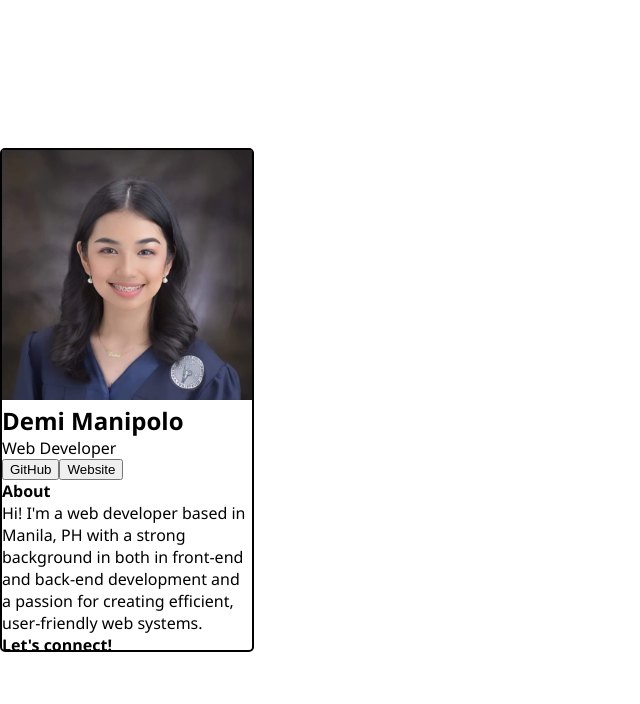
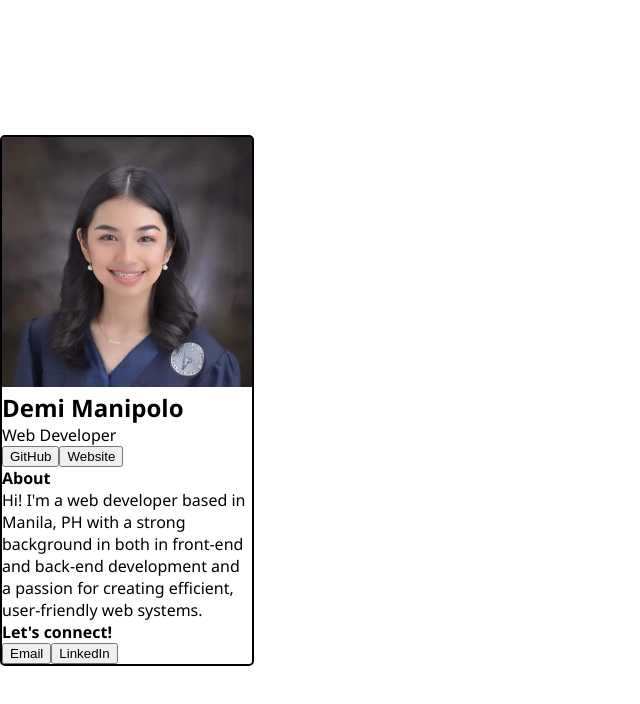
Before and after one commit to mmadiee/scrimba-digital-business-card, a React (Vite) app: page / in a window 1280 px wide. Shown: the top 704 px of the page, without its empty margins (0-640 px from the left). Built offline with nearby package versions, Linux system fonts and the light colour scheme.

Commit message:
Added Footer content

```diff
--- a/src/App.css
+++ b/src/App.css
@@ -1,6 +1,6 @@
 .card{
     width: 250px;
-    height: 500px;
+    height: 100%;
     border-radius: 5px;
     border: 2px solid black;
 }
--- a/src/App.jsx
+++ b/src/App.jsx
@@ -2,7 +2,7 @@ import "./App.css"
 import Header from './components/Header'
 import Title from './components/Title'
 import Main from './components/Main'
-// import Footer from './components/Footer'
+import Footer from './components/Footer'
 
 export default function App() {
   return (
@@ -10,7 +10,7 @@ export default function App() {
       <Header />
       <Title />
       <Main />
-      {/* <Footer /> */}
+      <Footer />
     </div>
   );
 }
--- a/src/components/Footer.jsx
+++ b/src/components/Footer.jsx
@@ -0,0 +1,9 @@
+export default function Footer() {
+    return (
+        <footer>
+            <button>Email</button>
+            <button>LinkedIn</button>
+        </footer>
+
+    );
+  }
```
